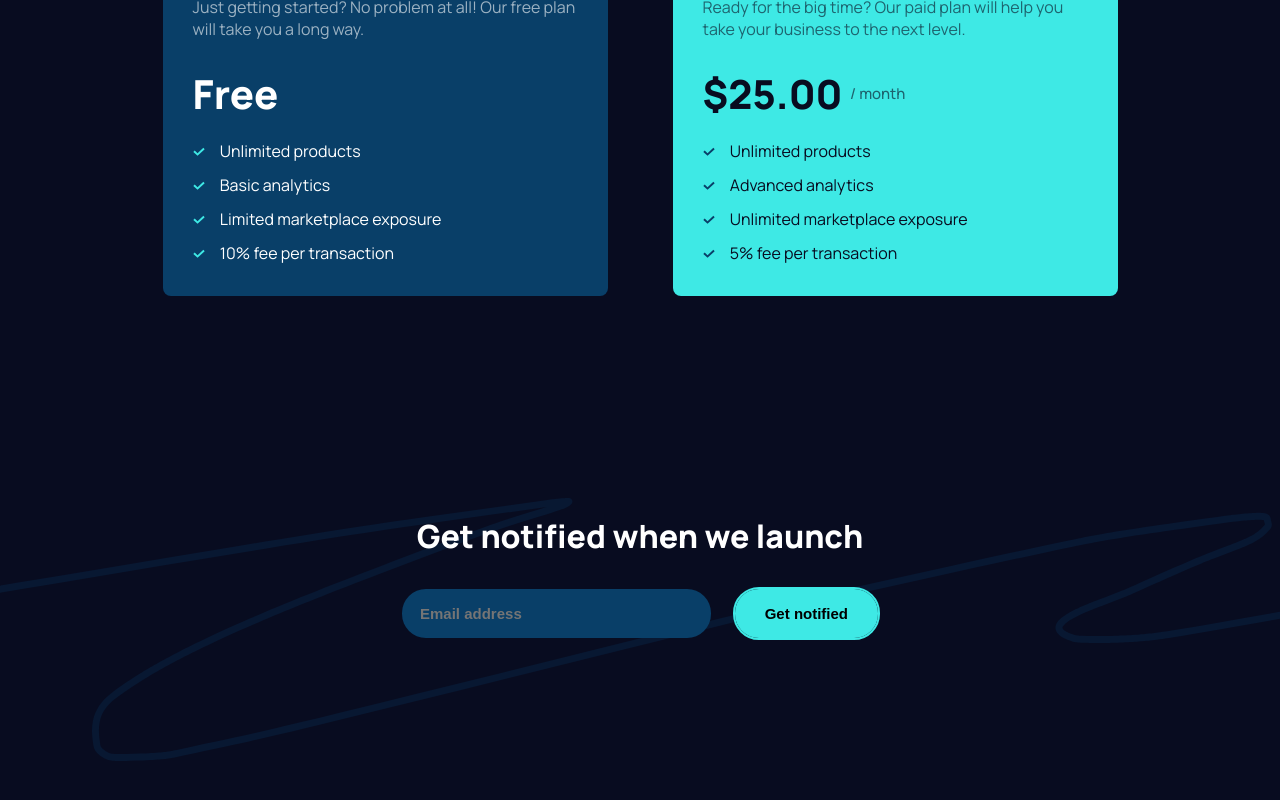
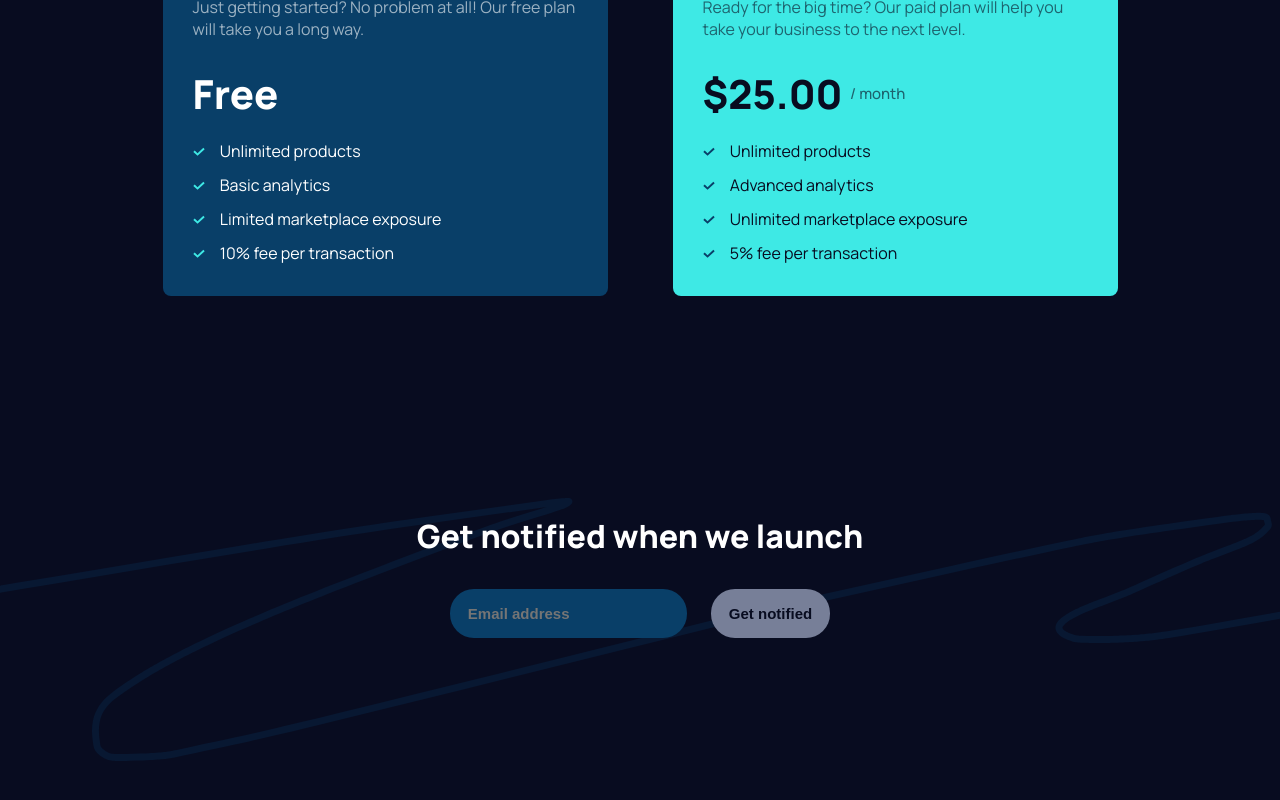
Before and after one commit to jeancarlosruiz/maker-landing-page, a React (Vite) app: page / in a window 1280 px wide. Shown: the part 1723-2523 px from the top of the page. Built offline with nearby package versions, Linux system fonts and the light colour scheme.

Commit message:
Final project

```diff
--- a/src/components/Footer/Footer.jsx
+++ b/src/components/Footer/Footer.jsx
@@ -1,18 +1,49 @@
+import { useState } from 'react'
 import style from './Footer.module.css'
 
 function Footer() {
+	const [errorEmail, setErrorEmail] = useState(false)
+	const [email, setEmail] = useState('')
+
+	const handleSubmit = e => {
+		e.preventDefault()
+		const emailRegex = /^[a-zA-Z0-9._%+-]+@[a-zA-Z0-9.-]+\.[a-zA-Z]{2,}$/
+		const email = e.target.email.value
+
+		if (emailRegex.test(email)) {
+			setErrorEmail(false)
+            setEmail('')
+			e.target.reset()
+		} else {
+			setErrorEmail(true)
+		}
+	}
 	return (
 		<section className={style.footer}>
 			<div className="container">
 				<div className={style.wrapper}>
 					<h2 className={style.title}>Get notified when we launch</h2>
-					<form className={style.form}>
-						<input
-							type="email"
-							placeholder="Email address"
-							className={style.email}
-						/>
-						<button className={style.submit}>Get notified</button>
+					<form className={style.form} onSubmit={handleSubmit} noValidate>
+						<div className={style['flex-group']}>
+							<input
+								type="email"
+								name="email"
+								value={email}
+								onChange={e => setEmail(e.target.value)}
+								placeholder="Email address"
+								className={`${style.email} ${errorEmail && style.error}`}
+								autoComplete="off"
+							/>
+
+							{errorEmail && (
+								<span className={style['error-msg']}>
+									Oops! That doesn’t look like an email address
+								</span>
+							)}
+						</div>
+						<button disabled={email.length === 0} className={style.submit}>
+							Get notified
+						</button>
 					</form>
 				</div>
 			</div>
--- a/src/components/Footer/Footer.module.css
+++ b/src/components/Footer/Footer.module.css
@@ -12,10 +12,10 @@
 }
 
 .form {
-	display: flex;
-	flex-direction: column;
-	align-items: center;
-	justify-content: center;
+	display: grid;
+	/* flex-direction: column;
+	align-items: center; */
+	/* justify-content: center; */
 	gap: 1.5rem;
 }
 
@@ -61,9 +61,33 @@
 	transition: all 0.2s ease-in-out;
 }
 
-.submit:hover {
+.submit[disabled] {
+	background-color: var(--clr-secondary-300);
+	color: var(--clr-secondary-600);
+	outline: transparent;
+}
+
+.submit:not(:disabled):hover,
+.submit:not(:disabled):focus {
 	background-color: var(--clr-primary-600);
 	color: var(--clr-secondary-100);
+}
+
+.error {
+	border: 2px solid var(--clr-primary-300);
+}
+
+.flex-group {
+	width: 100%;
+	display: flex;
+	flex-direction: column;
+}
+
+.error-msg {
+	font-size: 0.75rem;
+	color: var(--clr-primary-300);
+	margin-inline-start: 1rem;
+	margin-block-start: 0.25rem;
 }
 
 @media screen and (min-width: 48rem) {
@@ -80,17 +104,9 @@
 	}
 
 	.form {
-		flex-direction: row;
-	}
-
-	.email {
-		width: auto;
-		flex-grow: 3;
-	}
-
-	.submit {
-		width: auto;
-		flex-grow: 1;
+		grid-template-columns: auto auto;
+		justify-content: center;
+		align-items: start;
 	}
 }
 
```
